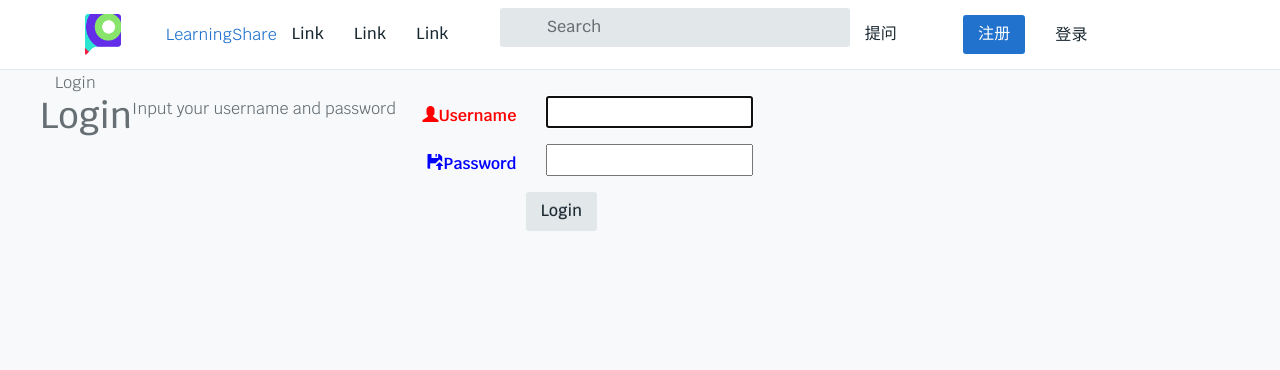
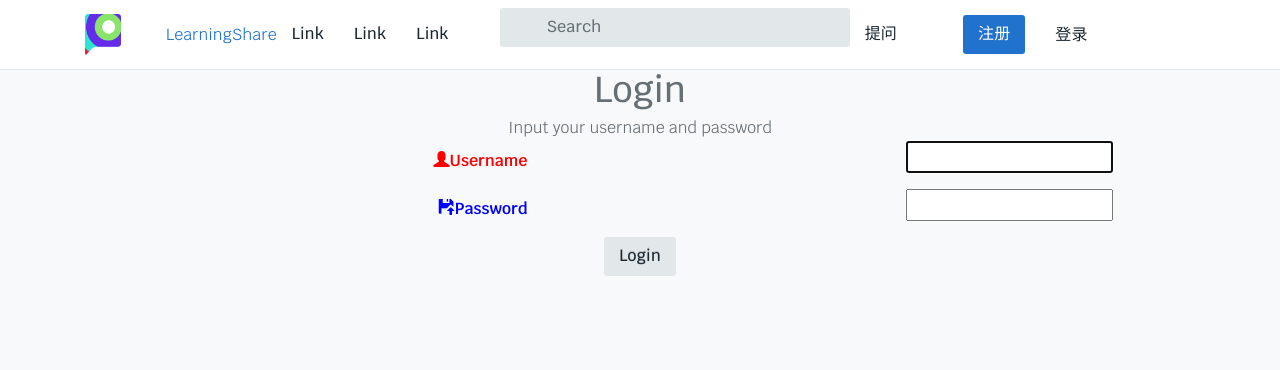
Before and after one commit to mp332/LearningShare, a Django app: page /account/login/ in a window 1280 px wide. Shown: the top 370 px of the page. Run offline with Django 3.2, Linux system fonts and the light colour scheme; some libraries are stand-ins or nearby versions.

Commit message:
Update login and password_change_form

```diff
--- a/templates/account/login.html
+++ b/templates/account/login.html
@@ -1,10 +1,14 @@
 {% extends "index.html" %}
 {% load static %}
-{% block title %}Login{% endblock %}
-{% block content %}
-<div class="row text-center vertical-middle-sm">
+<link rel="stylesheet" href="{% static 'css/main.css' %}">
+{% block title %}
+<div class="tt-col-topic text-center">
     <h1>Login</h1>
     <p>Input your username and password</p>
+</div>
+{% endblock %}
+{% block content %}
+<div class="col text-center vertical-middle-sm">
     <form class="form-horizontal" action="." method="post">{% csrf_token %}
     <!--{{ form.as_p }}-->
         <div class="form-group">
```
Also changed, not shown: templates/account/password_change_form.html (+6 -3 lines).
